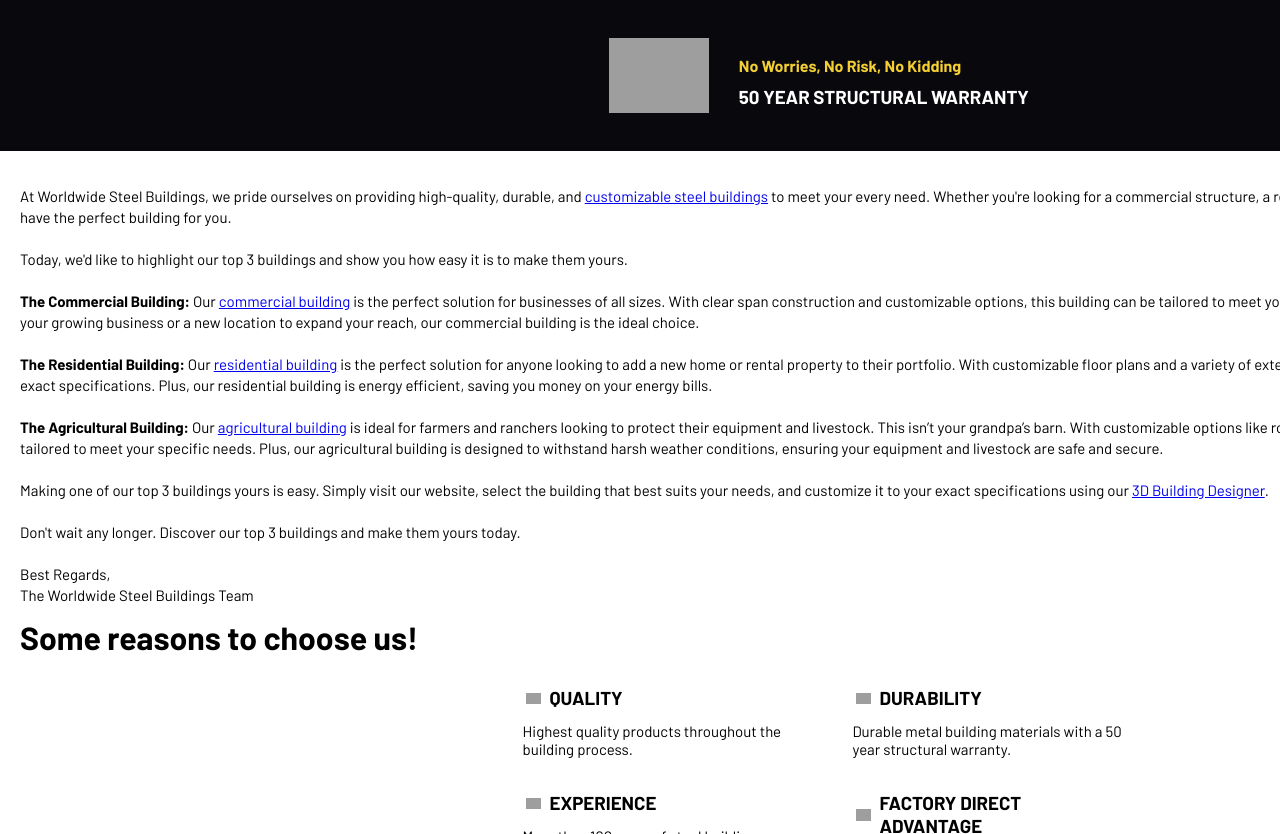
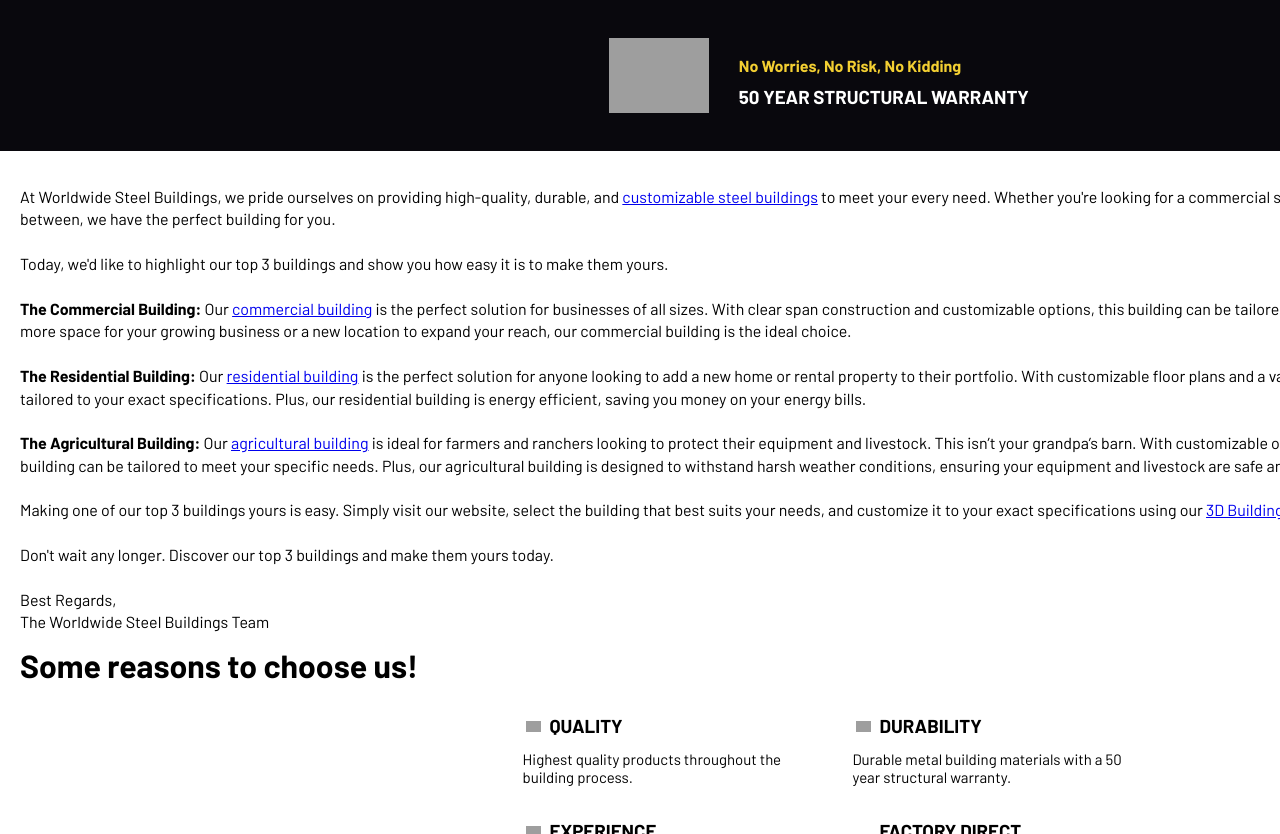
Before and after one commit to nhangpham/World-Steel-Buildings, a plain HTML site: page index.html in a window 1280 px wide. Shown: the part 563-1397 px from the top of the page. Drawn offline with Linux system fonts and the light colour scheme; grey boxes are pictures that could not be loaded.

Commit message:
Update index.html

```diff
--- a/index.html
+++ b/index.html
@@ -643,8 +643,9 @@
                           line-height: 1.4;
                         "
                       >
-                        <p class="text" style="font-size: 15px;font-family: Barlow, Arial, serif !important;">
-                          At Worldwide Steel Buildings, we pride ourselves on providing high-quality, durable, and <a href="https://www.worldwidesteelbuildings.com/steel-buildings/" target="_blank">customizable steel buildings</a> to meet your every need. Whether you're looking for a commercial structure, a residential property, or something in between, we have the perfect building for you.
+                        <p class="text">
+                        <span class="text">
+                          At Worldwide Steel Buildings, we pride ourselves on providing high-quality, durable, and <a href="https://www.worldwidesteelbuildings.com/steel-buildings/" target="_blank">customizable steel buildings</a> to meet your every need. Whether you're looking for a commercial structure, a residential property, or something in between, we have the perfect building for you.</span>
 <br />
 <br />
 Today, we'd like to highlight our top 3 buildings and show you how easy it is to make them yours.
```
